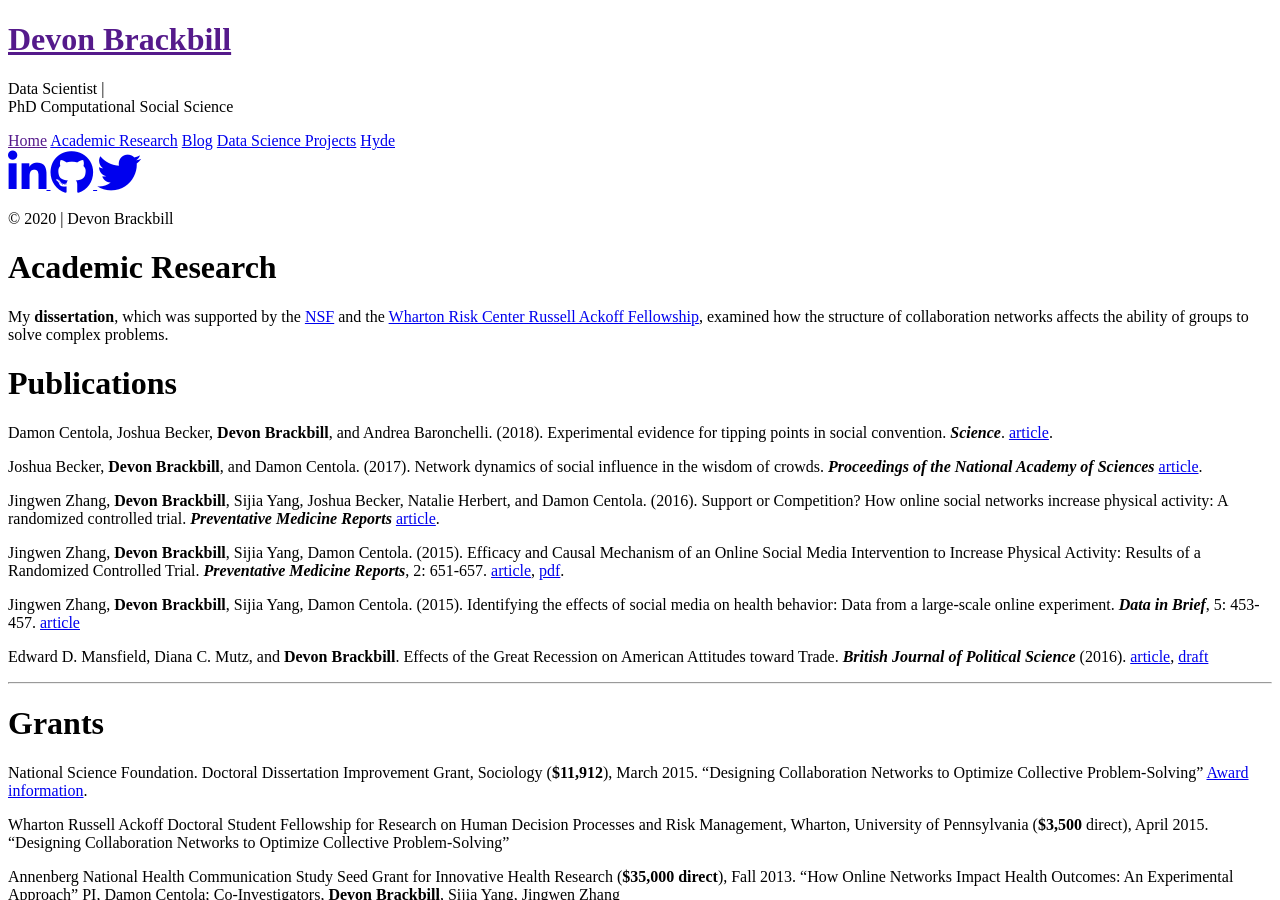
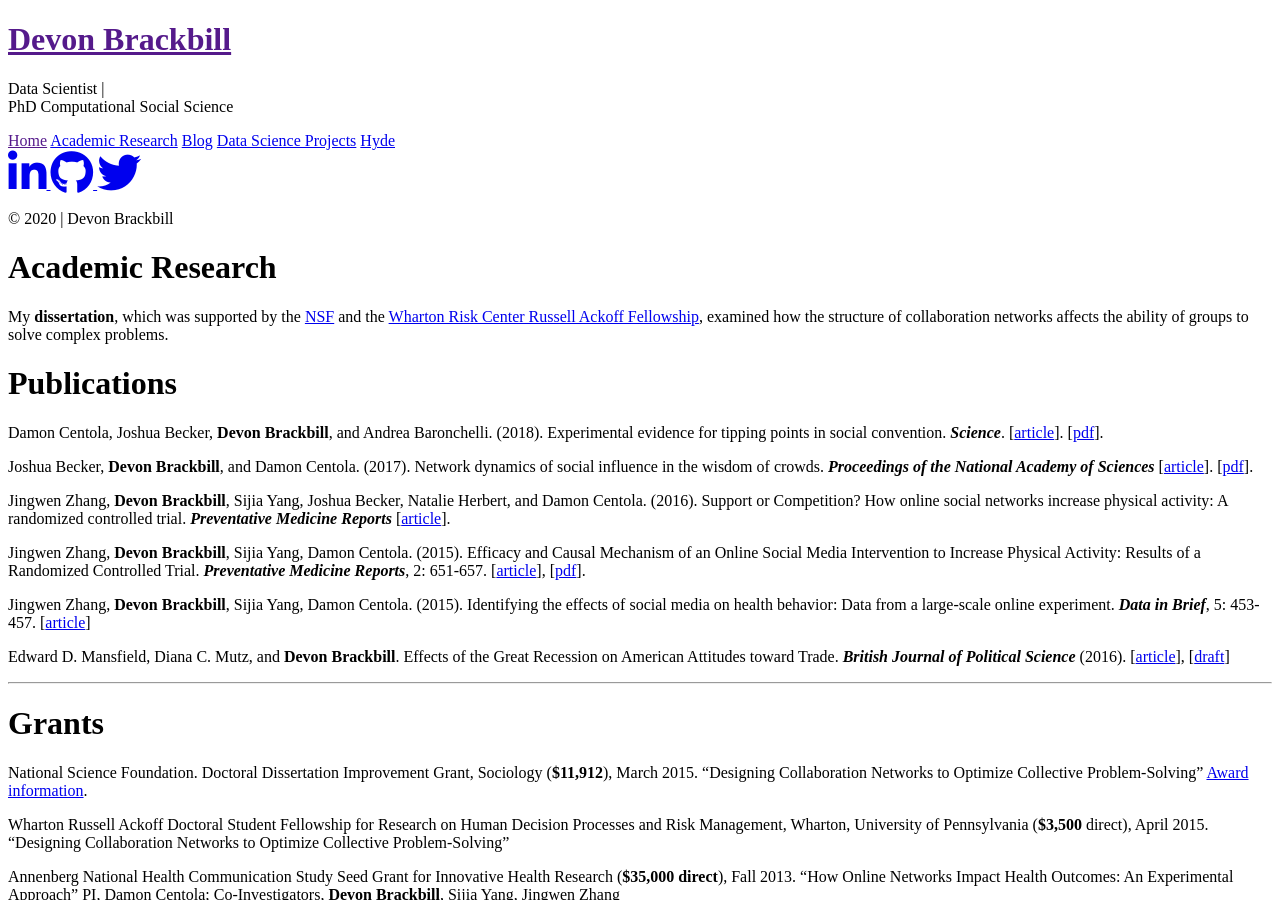
Before and after one commit to devonbrackbill/devonbrackbill.com, a Jekyll site: the page built from academic-research.md, in a window 1280 px wide and 900 px high. Built offline with Jekyll 4.4.1, drawn with Linux system fonts in a browser that asks for light colours; nearby versions of some CDN libraries; library files that are not in the unit come from our copies; Markdown is read by kramdown in place of the engine named in the settings.

Commit message:
some old changes

```diff
--- a/academic-research.md
+++ b/academic-research.md
@@ -7,17 +7,17 @@ My **dissertation**, which was supported by the [NSF](http://www.nsf.gov/awardse
 
 #Publications
 
-Damon Centola, Joshua Becker, **Devon Brackbill**, and Andrea Baronchelli. (2018). Experimental evidence for tipping points in social convention. ***Science***.  [article](http://science.sciencemag.org/content/360/6393/1116).
+Damon Centola, Joshua Becker, **Devon Brackbill**, and Andrea Baronchelli. (2018). Experimental evidence for tipping points in social convention. ***Science***.  [[article](http://science.sciencemag.org/content/360/6393/1116)]. [[pdf](https://ndg.asc.upenn.edu/wp-content/uploads/2018/06/Centola-et-al.-2018-Science.-Tipping-Point.pdf)].
 
-Joshua Becker, **Devon Brackbill**, and Damon Centola. (2017). Network dynamics of social influence in the wisdom of crowds. ***Proceedings of the National Academy of Sciences***  [article](http://www.pnas.org/content/early/2017/06/06/1615978114.abstract).
+Joshua Becker, **Devon Brackbill**, and Damon Centola. (2017). Network dynamics of social influence in the wisdom of crowds. ***Proceedings of the National Academy of Sciences***  [[article](http://www.pnas.org/content/early/2017/06/06/1615978114.abstract)]. [[pdf](http://www.pnas.org/content/pnas/early/2017/06/06/1615978114.full.pdf)].
 
-Jingwen Zhang, **Devon Brackbill**, Sijia Yang, Joshua Becker, Natalie Herbert, and Damon Centola. (2016). Support or Competition? How online social networks increase physical activity: A randomized controlled trial. ***Preventative Medicine Reports*** [article](http://www.sciencedirect.com/science/article/pii/S2211335516300936).
+Jingwen Zhang, **Devon Brackbill**, Sijia Yang, Joshua Becker, Natalie Herbert, and Damon Centola. (2016). Support or Competition? How online social networks increase physical activity: A randomized controlled trial. ***Preventative Medicine Reports*** [[article](http://www.sciencedirect.com/science/article/pii/S2211335516300936)].
 
-Jingwen Zhang, **Devon Brackbill**, Sijia Yang, Damon Centola. (2015). Efficacy and Causal Mechanism of an Online Social Media Intervention to Increase Physical Activity: Results of a Randomized Controlled Trial. ***Preventative Medicine Reports***, 2: 651-657. [article](http://www.sciencedirect.com/science/article/pii/S2211335515001072), [pdf](../PreventativeMedRep.pdf).
+Jingwen Zhang, **Devon Brackbill**, Sijia Yang, Damon Centola. (2015). Efficacy and Causal Mechanism of an Online Social Media Intervention to Increase Physical Activity: Results of a Randomized Controlled Trial. ***Preventative Medicine Reports***, 2: 651-657. [[article](http://www.sciencedirect.com/science/article/pii/S2211335515001072)], [[pdf](../PreventativeMedRep.pdf)].
 
-Jingwen Zhang, **Devon Brackbill**, Sijia Yang, Damon Centola. (2015). Identifying the effects of social media on health behavior: Data from a large-scale online experiment. ***Data in Brief***, 5: 453-457. [article](http://www.ncbi.nlm.nih.gov/pmc/articles/PMC4610960/)
+Jingwen Zhang, **Devon Brackbill**, Sijia Yang, Damon Centola. (2015). Identifying the effects of social media on health behavior: Data from a large-scale online experiment. ***Data in Brief***, 5: 453-457. [[article](http://www.ncbi.nlm.nih.gov/pmc/articles/PMC4610960/)]
 
-Edward D. Mansfield, Diana C. Mutz, and **Devon Brackbill**. Effects of the Great Recession on American Attitudes toward Trade. ***British Journal of Political Science*** (2016). [article](https://www.cambridge.org/core/journals/british-journal-of-political-science/article/effects-of-the-great-recession-on-american-attitudes-toward-trade/343F5021864097B6385C6E0C2E8037C4), [draft](http://iscap.upenn.edu/sites/default/files/Effects%20of%20the%20Great%20Recession%20on%20American%20Attitudes%20toward%20Trade%2011-10-2014.pdf)
+Edward D. Mansfield, Diana C. Mutz, and **Devon Brackbill**. Effects of the Great Recession on American Attitudes toward Trade. ***British Journal of Political Science*** (2016). [[article](https://www.cambridge.org/core/journals/british-journal-of-political-science/article/effects-of-the-great-recession-on-american-attitudes-toward-trade/343F5021864097B6385C6E0C2E8037C4)], [[draft](http://iscap.upenn.edu/sites/default/files/Effects%20of%20the%20Great%20Recession%20on%20American%20Attitudes%20toward%20Trade%2011-10-2014.pdf)]
 
 ***
 
```
Also changed, not shown: index.html (+11 -3 lines), projects.md (+16 -17 lines).
